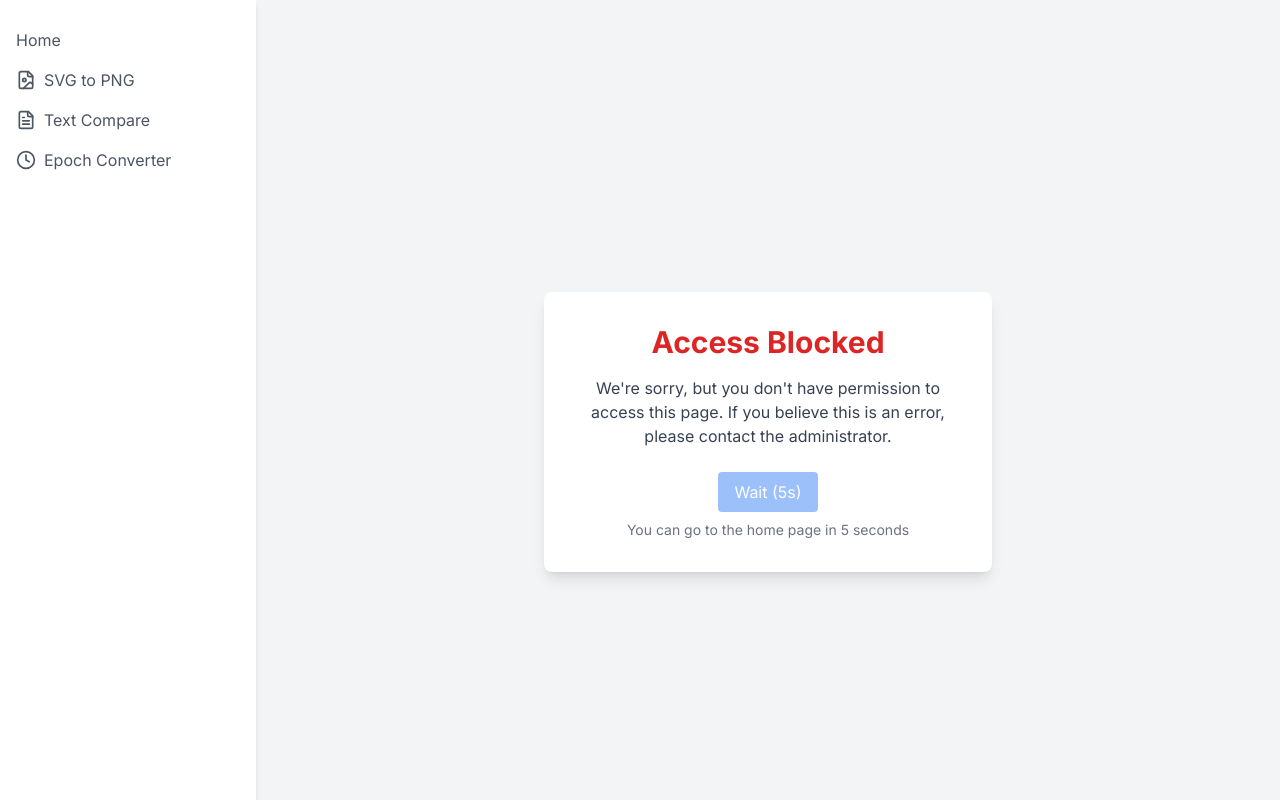
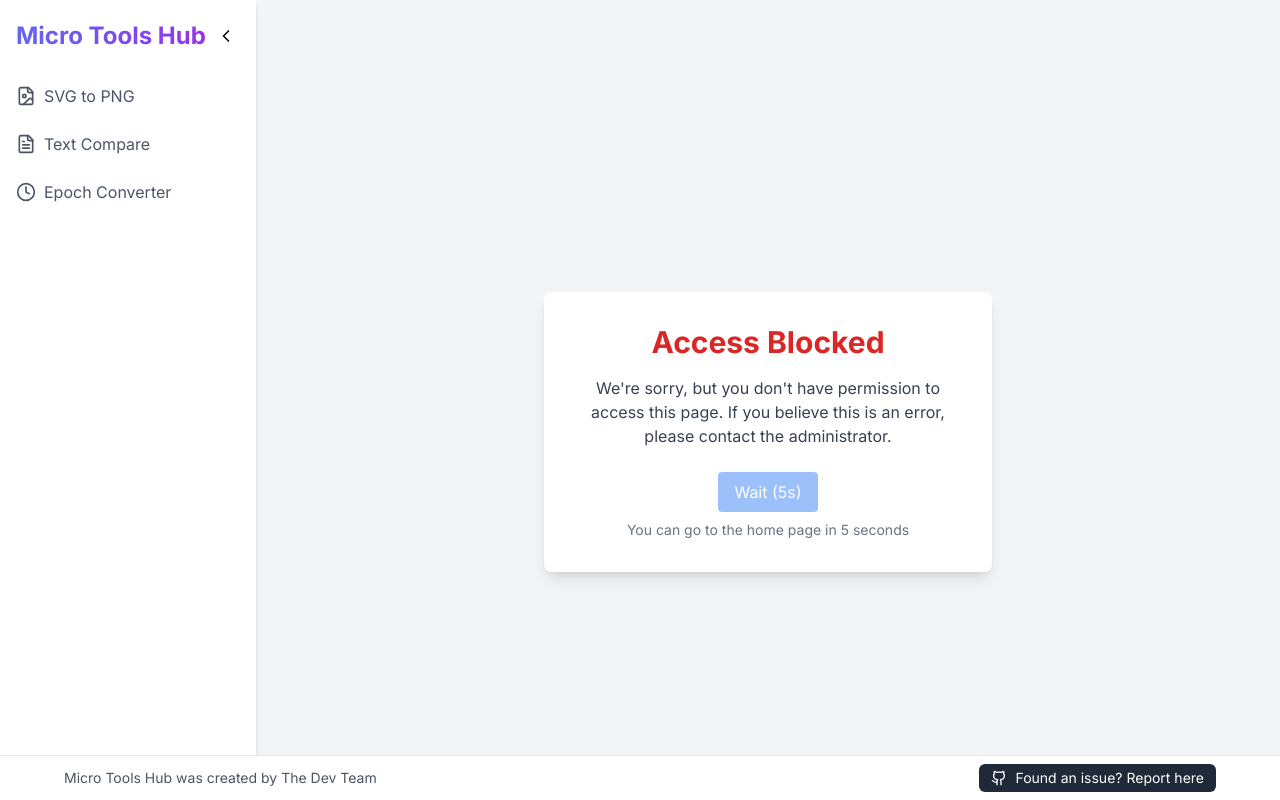
Before and after one commit to ritsrnjn/microtoolshub, a Next.js app: page /blocked in a window 1280 px wide. Built offline with nearby package versions, Linux system fonts and the light colour scheme.

Commit message:
made sidebar better

```diff
--- a/app/layout.tsx
+++ b/app/layout.tsx
@@ -1,77 +1,160 @@
-// import type { Metadata } from "next";
-// import { Inter } from "next/font/google";
-// import "./globals.css";
-
-// const inter = Inter({ subsets: ["latin"] });
-
-// export const metadata: Metadata = {
-//   title: "Svg To Image - Convert SVG to PNG",
-//   description: "Convert and download SVG to PNG image online",
-//   icons: [
-//     { url: '/favicon.ico', sizes: 'any' },
-//   ],
-// };
-
-// export default function RootLayout({
-//   children,
-// }: Readonly<{
-//   children: React.ReactNode;
-// }>) {
-//   return (
-//     <html lang="en">
-//       <body className={inter.className}>{children}</body>
-//     </html>
-//   );
-// }
-
-
+"use client"
 
 import './globals.css'
 import { Inter } from 'next/font/google'
 import Link from 'next/link'
-import { FileImage, FileText, Clock } from 'lucide-react'
+import { FileImage, FileText, Clock, ChevronLeft, ChevronRight, Github, Menu } from 'lucide-react'
+import { useState, useEffect } from 'react'
+import { usePathname } from 'next/navigation'
+import { motion, AnimatePresence } from 'framer-motion'
 
 const inter = Inter({ subsets: ['latin'] })
-
-export const metadata = {
-  title: 'Micro Tools Hub',
-  description: 'A collection of useful micro tools',
-}
 
 export default function RootLayout({
   children,
 }: {
   children: React.ReactNode
 }) {
+  const [sidebarOpen, setSidebarOpen] = useState(true)
+  const pathname = usePathname()
+
+  useEffect(() => {
+    const handleResize = () => {
+      if (window.innerWidth < 768) {
+        setSidebarOpen(false)
+      } else {
+        setSidebarOpen(true)
+      }
+    }
+
+    window.addEventListener('resize', handleResize)
+    handleResize()
+
+    return () => window.removeEventListener('resize', handleResize)
+  }, [])
+
+  const toggleSidebar = () => {
+    setSidebarOpen(!sidebarOpen)
+  }
+
+  const getToolInfo = () => {
+    switch (pathname) {
+      case '/svg-to-png':
+        return { name: 'SVG to PNG Tool', creator: 'Alice Johnson' }
+      case '/text-compare':
+        return { name: 'Text Compare Tool', creator: 'Bob Smith' }
+      case '/epoch-converter':
+        return { name: 'Epoch Converter Tool', creator: 'Charlie Brown' }
+      default:
+        return { name: 'Micro Tools Hub', creator: 'The Dev Team' }
+    }
+  }
+
+  const toolInfo = getToolInfo()
+
   return (
     <html lang="en">
       <body className={inter.className}>
         <div className="flex h-screen bg-gray-100">
           {/* Sidebar */}
-          <aside className="w-64 bg-white shadow-md">
-            <nav className="mt-5">
-              <Link href="/" className="block py-2 px-4 text-gray-600 hover:bg-gray-200">
-                Home
-              </Link>
-              <Link href="/svg-to-png" className="flex items-center py-2 px-4 text-gray-600 hover:bg-gray-200">
-                <FileImage className="mr-2 h-5 w-5" />
-                SVG to PNG
-              </Link>
-              <Link href="/text-compare" className="flex items-center py-2 px-4 text-gray-600 hover:bg-gray-200">
-                <FileText className="mr-2 h-5 w-5" />
-                Text Compare
-              </Link>
-              <Link href="/epoch-converter" className="flex items-center py-2 px-4 text-gray-600 hover:bg-gray-200">
-                <Clock className="mr-2 h-5 w-5" />
-                Epoch Converter
-              </Link>
-            </nav>
-          </aside>
+          <AnimatePresence>
+            {sidebarOpen && (
+              <motion.aside
+                initial={{ width: 0, opacity: 0 }}
+                animate={{ width: 256, opacity: 1 }}
+                exit={{ width: 0, opacity: 0 }}
+                className="bg-white shadow-md overflow-hidden flex-shrink-0"
+              >
+                <nav className="h-full flex flex-col py-5 relative">
+                  <div className="px-4 flex justify-between items-center mb-6">
+                    <motion.div
+                      whileHover={{ scale: 1.05 }}
+                      whileTap={{ scale: 0.95 }}
+                      className="flex items-center space-x-2"
+                    >
+                      {/* <Tool className="h-8 w-8 text-indigo-600" /> */}
+                      <div className="relative">
+                        <span className="text-2xl font-bold bg-clip-text text-transparent bg-gradient-to-r from-indigo-500 to-purple-600">
+                          Micro Tools Hub
+                        </span>
+                        <span className="absolute -bottom-1 left-0 w-full h-0.5 bg-gradient-to-r from-indigo-500 to-purple-600 transform scale-x-0 transition-transform origin-left group-hover:scale-x-100"></span>
+                      </div>
+                    </motion.div>
+                    <button
+                      onClick={toggleSidebar}
+                      className="p-1 rounded-full hover:bg-gray-200 transition-colors duration-200"
+                      aria-label="Toggle Sidebar"
+                    >
+                      <ChevronLeft size={20} />
+                    </button>
+                  </div>
+                  <div className="space-y-2">
+                    {[
+                      { href: '/svg-to-png', icon: FileImage, label: 'SVG to PNG' },
+                      { href: '/text-compare', icon: FileText, label: 'Text Compare' },
+                      { href: '/epoch-converter', icon: Clock, label: 'Epoch Converter' },
+                    ].map((item) => (
+                      <motion.div
+                        key={item.href}
+                        whileHover={{ scale: 1.05, translateX: 5 }}
+                        whileTap={{ scale: 0.95 }}
+                      >
+                        <Link
+                          href={item.href}
+                          className={`flex items-center py-2 px-4 transition-colors duration-200 ${pathname === item.href
+                            ? 'bg-indigo-100 text-indigo-600'
+                            : 'text-gray-600 hover:bg-indigo-50 hover:text-indigo-600'
+                            }`}
+                        >
+                          <item.icon className="mr-2 h-5 w-5" />
+                          {item.label}
+                        </Link>
+                      </motion.div>
+                    ))}
+                  </div>
+                </nav>
+              </motion.aside>
+            )}
+          </AnimatePresence>
 
           {/* Main content */}
-          <main className="flex-1 overflow-y-auto p-8">
-            {children}
-          </main>
+          <div className="flex-1 flex flex-col overflow-hidden">
+            {/* Scrollable content area */}
+            <main className="flex-1 overflow-y-auto">
+              {!sidebarOpen && (
+                <button
+                  onClick={toggleSidebar}
+                  className="fixed top-4 left-4 z-10 p-2 bg-white rounded-full shadow-md hover:bg-gray-100 transition-colors duration-200"
+                  aria-label="Open Sidebar"
+                >
+                  <Menu size={24} />
+                </button>
+              )}
+              <div className="p-8">
+                {children}
+              </div>
+            </main>
+
+            {/* Fixed Footer */}
+            <footer className="fixed bottom-0 left-0 right-0 bg-white border-t border-gray-200 py-2 px-4 z-10">
+              <div className="flex flex-col sm:flex-row justify-between items-center max-w-6xl mx-auto">
+                {/* <footer className="bg-white border-t border-gray-200 py-2 px-4 z-10">
+              <div className="flex flex-col sm:flex-row justify-between items-center max-w-6xl mx-auto"> */}
+                <p className="text-sm text-gray-600 mb-2 sm:mb-0">
+                  {toolInfo.name} was created by {toolInfo.creator}
+                </p>
+                <Link
+                  href="https://github.com/ritsrnjn/svg-to-image/issues"
+                  target="_blank"
+                  rel="noopener noreferrer"
+                  className="flex items-center px-3 py-1 bg-gray-800 text-white text-sm rounded-md hover:bg-gray-700 transition-colors duration-200"
+                >
+                  <Github className="mr-2 h-4 w-4" />
+                  Found an issue? Report here
+                </Link>
+              </div>
+            </footer>
+          </div>
         </div>
       </body>
     </html>
--- a/package.json
+++ b/package.json
@@ -17,6 +17,7 @@
     "@vercel/postgres": "^0.9.0",
     "class-variance-authority": "^0.7.0",
     "clsx": "^2.1.1",
+    "framer-motion": "^11.3.31",
     "html2canvas": "^1.4.1",
     "lucide-react": "^0.437.0",
     "next": "14.2.7",
```
Also changed, not shown: 1 other file (tests, documents, lock files or other folders).
